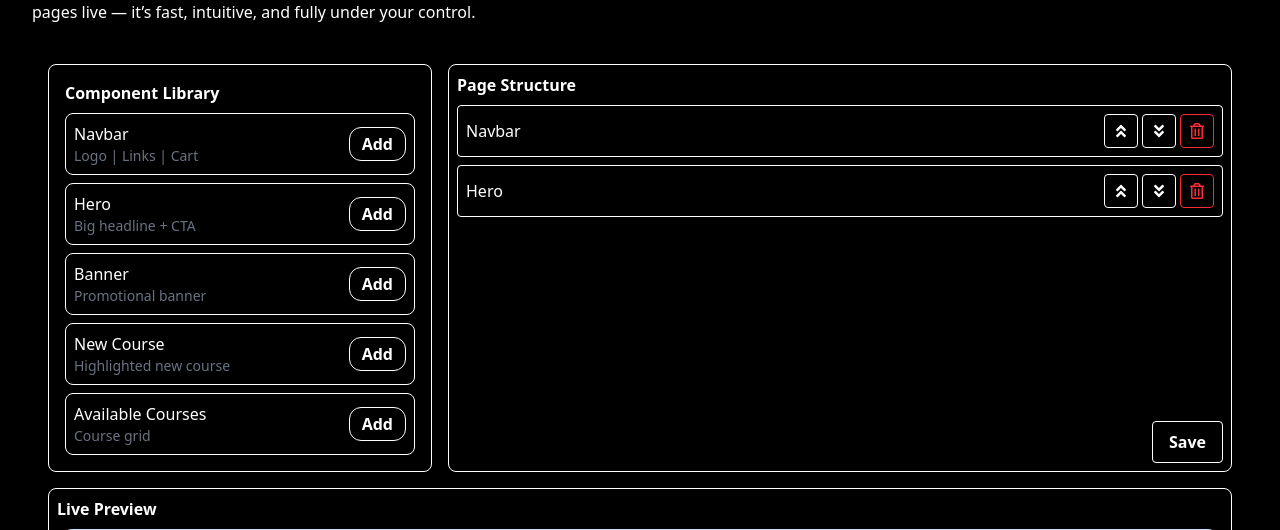
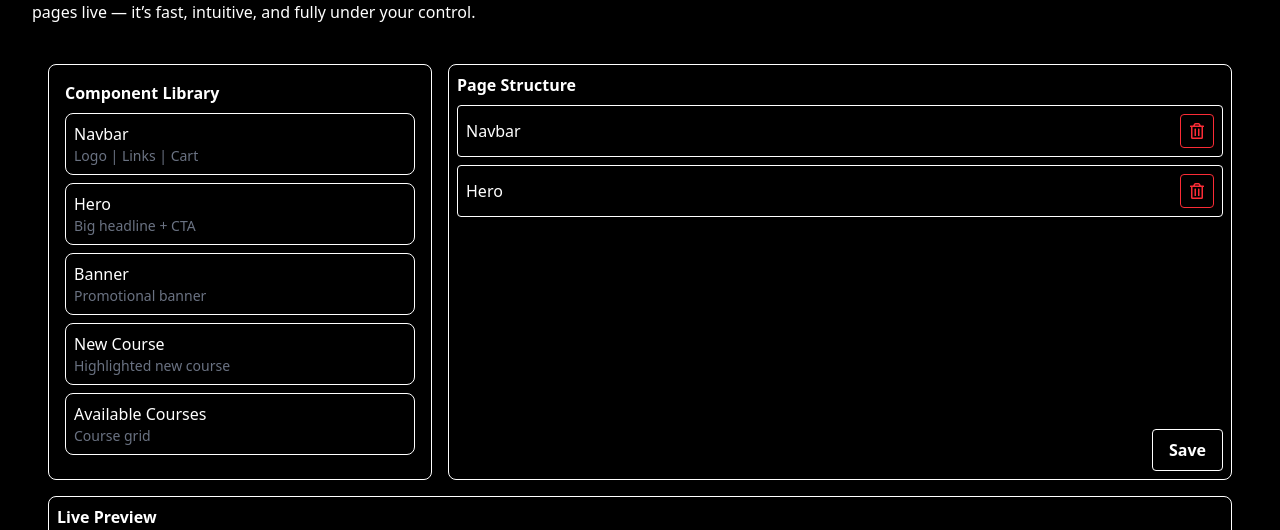
Before and after one commit to kaziarman23/builder-x, a React (Vite) app: page / in a window 1280 px wide. Shown: the part 157-687 px from the top of the page. Built offline with nearby package versions, Linux system fonts and the light colour scheme; no server answers.

Commit message:
added dnd

```diff
--- a/package.json
+++ b/package.json
@@ -10,6 +10,7 @@
     "preview": "vite preview"
   },
   "dependencies": {
+    "@hello-pangea/dnd": "^18.0.1",
     "@reduxjs/toolkit": "^2.9.2",
     "@tailwindcss/vite": "^4.1.16",
     "axios": "^1.13.1",
--- a/src/app/builder/BuilderEditor.jsx
+++ b/src/app/builder/BuilderEditor.jsx
@@ -1,44 +1,20 @@
 import { useState } from "react";
-import ComponentLibrary from "./ComponentLibrary";
+import { COMPONENTS } from "./ComponentLibrary";
 import LivePreview from "./LivePreview";
-import {
-  FaAngleDoubleUp,
-  FaAngleDoubleDown,
-  FaRegTrashAlt,
-} from "react-icons/fa";
+import { FaRegTrashAlt } from "react-icons/fa";
 import { useSelector } from "react-redux";
 import { useSaveUserConfigMutation } from "../redux/features/api/configApi";
 import toast from "react-hot-toast";
 import { v4 as uuid } from "uuid";
+import { DragDropContext, Droppable, Draggable } from "@hello-pangea/dnd";
 
 function BuilderEditor() {
   const [components, setComponents] = useState(["Navbar", "Hero"]);
   const { userEmail } = useSelector((state) => state.userSlice);
-
   const [saveUserConfig, { isLoading: saving }] = useSaveUserConfigMutation();
 
-  const add = (c) => setComponents((prev) => [...prev, c]);
   const remove = (idx) =>
     setComponents((prev) => prev.filter((_, i) => i !== idx));
-
-  // This Two is from Chatgpt
-  const moveUp = (idx) => {
-    if (idx === 0) return;
-    setComponents((prev) => {
-      const copy = [...prev];
-      [copy[idx - 1], copy[idx]] = [copy[idx], copy[idx - 1]];
-      return copy;
-    });
-  };
-
-  const moveDown = (idx) => {
-    setComponents((prev) => {
-      if (idx === prev.length - 1) return prev;
-      const copy = [...prev];
-      [copy[idx + 1], copy[idx]] = [copy[idx], copy[idx + 1]];
-      return copy;
-    });
-  };
 
   const handleSave = async () => {
     if (!userEmail) {
@@ -49,9 +25,7 @@ function BuilderEditor() {
     try {
       const siteId = uuid();
       const newPage = { components, siteId };
-
       await saveUserConfig({ userEmail, config: newPage }).unwrap();
-
       setComponents(["Navbar", "Hero"]);
       toast.success("Your page has been saved successfully!");
     } catch (error) {
@@ -60,48 +34,111 @@ function BuilderEditor() {
     }
   };
 
+  const handleDragEnd = (result) => {
+    const { source, destination, draggableId } = result;
+    if (!destination) return;
+
+    // Dragging from Library to Page Structure
+    if (
+      source.droppableId === "library" &&
+      destination.droppableId === "page-structure"
+    ) {
+      const compKey = draggableId.replace("lib-", "");
+      setComponents((prev) => {
+        const copy = Array.from(prev);
+        copy.splice(destination.index, 0, compKey);
+        return copy;
+      });
+      return;
+    }
+
+    // Reordering Page Structure items
+    if (
+      source.droppableId === "page-structure" &&
+      destination.droppableId === "page-structure"
+    ) {
+      const copy = Array.from(components);
+      const [moved] = copy.splice(source.index, 1);
+      copy.splice(destination.index, 0, moved);
+      setComponents(copy);
+      return;
+    }
+  };
+
   return (
+    <DragDropContext onDragEnd={handleDragEnd}>
       <div className="h-full grid grid-cols-3 gap-4 p-4">
-      {/* Sidebar */}
-      <div className="col-span-1 border rounded-lg overflow-auto">
-        <ComponentLibrary onAdd={add} />
+        {/* Component Library */}
+        <Droppable droppableId="library" isDropDisabled={true}>
+          {(provided) => (
+            <div
+              className="col-span-1 border rounded-lg overflow-auto p-4"
+              ref={provided.innerRef}
+              {...provided.droppableProps}
+            >
+              <h3 className="font-semibold mb-2">Component Library</h3>
+              {COMPONENTS.map((c, index) => (
+                <Draggable
+                  key={c.key}
+                  draggableId={`lib-${c.key}`}
+                  index={index}
+                >
+                  {(provided, snapshot) => (
+                    <div
+                      ref={provided.innerRef}
+                      {...provided.draggableProps}
+                      {...provided.dragHandleProps}
+                      className={`p-2 border rounded-lg mb-2 flex justify-between items-center cursor-move ${
+                        snapshot.isDragging ? "bg-gray-700" : "bg-black"
+                      }`}
+                    >
+                      <div>
+                        <div className="font-medium">{c.title}</div>
+                        <div className="text-sm text-gray-500">{c.example}</div>
                       </div>
+                    </div>
+                  )}
+                </Draggable>
+              ))}
+              {provided.placeholder}
+            </div>
+          )}
+        </Droppable>
 
-      {/* Page structure panel */}
-      <div className="col-span-2 border rounded-lg p-2 flex flex-col">
-        <div className="flex-1 overflow-auto">
+        {/* Page Structure Panel */}
+        <Droppable droppableId="page-structure">
+          {(provided) => (
+            <div
+              className="col-span-2 border rounded-lg p-2 flex flex-col"
+              ref={provided.innerRef}
+              {...provided.droppableProps}
+            >
               <h3 className="font-semibold mb-2">Page Structure</h3>
-          <ul className="space-y-2">
+              <ul className="space-y-2 flex-1 overflow-auto">
                 {components.map((c, i) => (
+                  <Draggable key={i} draggableId={`comp-${i}`} index={i}>
+                    {(provided, snapshot) => (
                       <li
-                key={i}
-                className="p-2 border rounded flex justify-between items-center"
+                        ref={provided.innerRef}
+                        {...provided.draggableProps}
+                        {...provided.dragHandleProps}
+                        className={`p-2 border rounded flex justify-between items-center bg-black ${
+                          snapshot.isDragging ? "bg-gray-800" : "bg-black"
+                        }`}
                       >
                         <div>{c}</div>
-                <div className="space-x-1 flex">
-                  <button
-                    onClick={() => moveUp(i)}
-                    className="px-2 py-2 bg-black border border-white text-white rounded hover:bg-white hover:text-black cursor-pointer"
-                  >
-                    <FaAngleDoubleUp />
-                  </button>
-                  <button
-                    onClick={() => moveDown(i)}
-                    className="px-2 py-2 bg-black border border-white text-white rounded hover:bg-white hover:text-black cursor-pointer"
-                  >
-                    <FaAngleDoubleDown />
-                  </button>
                         <button
                           onClick={() => remove(i)}
                           className="px-2 py-2 bg-black border border-red-500 text-red-500 rounded hover:bg-red-500 hover:text-white cursor-pointer"
                         >
                           <FaRegTrashAlt />
                         </button>
-                </div>
                       </li>
+                    )}
+                  </Draggable>
                 ))}
+                {provided.placeholder}
               </ul>
-        </div>
 
               <div className="pt-2 flex justify-end">
                 <button
@@ -113,6 +150,8 @@ function BuilderEditor() {
                 </button>
               </div>
             </div>
+          )}
+        </Droppable>
 
         {/* Live Preview */}
         <div className="col-span-3 border rounded-lg p-2">
@@ -122,6 +161,7 @@ function BuilderEditor() {
           </div>
         </div>
       </div>
+    </DragDropContext>
   );
 }
 
--- a/src/app/builder/ComponentLibrary.jsx
+++ b/src/app/builder/ComponentLibrary.jsx
@@ -10,31 +10,31 @@ const COMPONENTS = [
   },
 ];
 
-function ComponentLibrary({ onAdd }) {
-  return (
-    <div className="p-4">
-      <h3 className="font-semibold mb-2">Component Library</h3>
-      <ul className="space-y-2">
-        {COMPONENTS.map((c) => (
-          <li
-            key={c.key}
-            className="p-2 border rounded-lg flex justify-between items-center"
-          >
-            <div>
-              <div className="font-medium">{c.title}</div>
-              <div className="text-sm text-gray-500">{c.example}</div>
-            </div>
-            <button
-              className="px-3 py-1 bg-black border text-white hover:bg-white hover:text-black font-bold rounded-xl cursor-pointer"
-              onClick={() => onAdd(c.key)}
-            >
-              Add
-            </button>
-          </li>
-        ))}
-      </ul>
-    </div>
-  );
-}
+// function ComponentLibrary({ onAdd }) {
+//   return (
+//     <div className="p-4">
+//       <h3 className="font-semibold mb-2">Component Library</h3>
+//       <ul className="space-y-2">
+//         {COMPONENTS.map((c) => (
+//           <li
+//             key={c.key}
+//             className="p-2 border rounded-lg flex justify-between items-center"
+//           >
+//             <div>
+//               <div className="font-medium">{c.title}</div>
+//               <div className="text-sm text-gray-500">{c.example}</div>
+//             </div>
+//             <button
+//               className="px-3 py-1 bg-black border text-white hover:bg-white hover:text-black font-bold rounded-xl cursor-pointer"
+//               onClick={() => onAdd(c.key)}
+//             >
+//               Add
+//             </button>
+//           </li>
+//         ))}
+//       </ul>
+//     </div>
+//   );
+// }
 
-export default ComponentLibrary;
+export {  COMPONENTS };
```
Also changed, not shown: 1 other file (tests, documents, lock files or other folders). Lines whose indentation alone changed are shown as unchanged.
